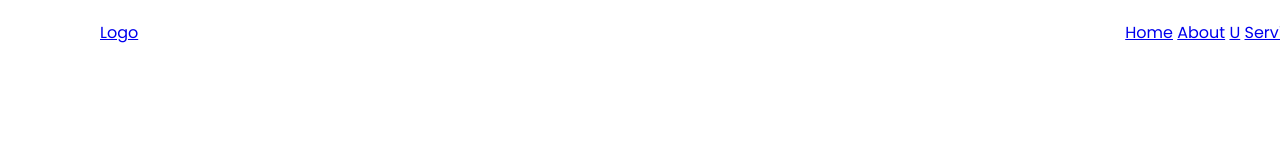
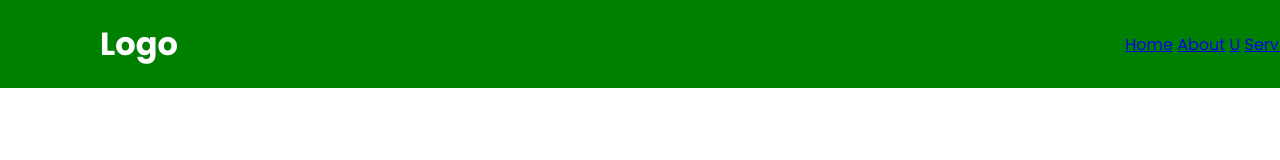
Before and after one commit to Devshare-Community/navbar-with-flexbox, a plain HTML site: page index.html in a window 1280 px wide. Drawn offline with Linux system fonts and the light colour scheme.

Commit message:
logo designed

```diff
--- a/style.css
+++ b/style.css
@@ -17,8 +17,16 @@ body{
   left: 0;
   width: 100%;
   padding: 20px 100px;
+  background: green;
   display: flex;
   justify-content: space-between;
   align-items: center;
   z-index: 100;
 }
+
+.logo{
+  font-size: 32px;
+  color: #fff;
+  text-decoration: none;
+  font-weight: 700;
+}
```
